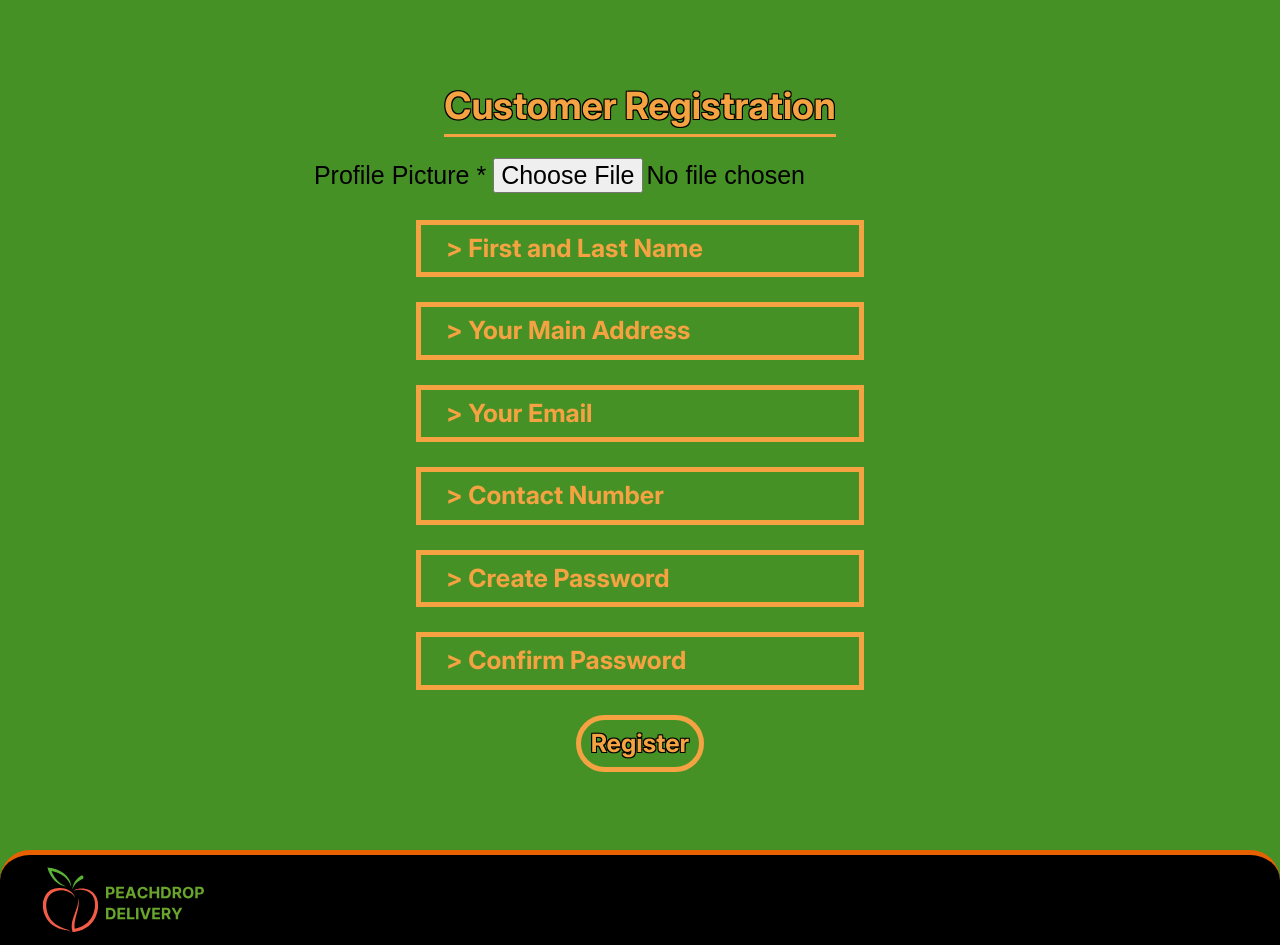
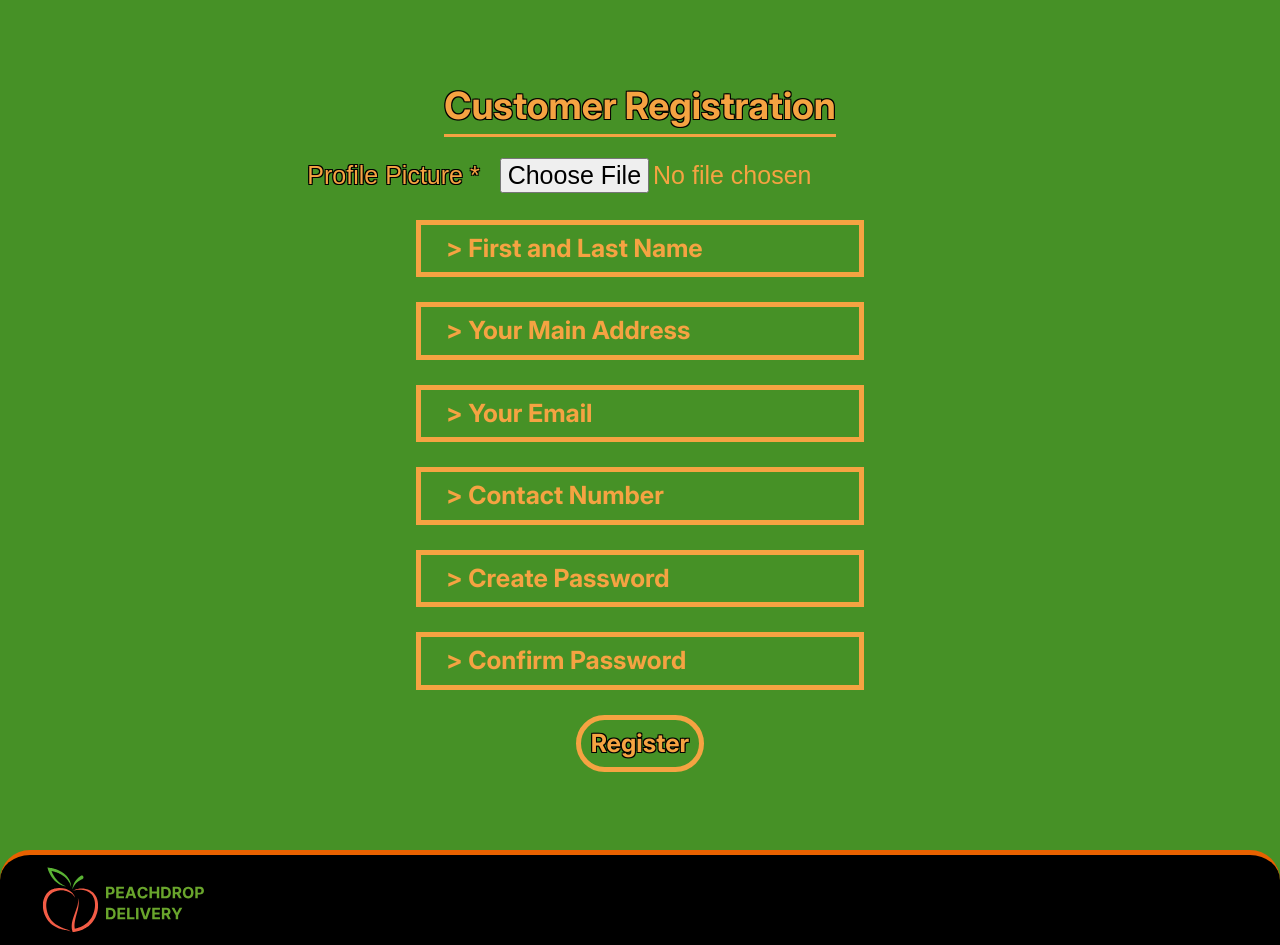
Before and after one commit to rebelCourier/peachdropdelivery, a Flask app: template app/templates/regcustomer.html in a window 1280 px wide. Shown: the part 70-1015 px from the top of the page. Run offline with Flask 3, Linux system fonts and the light colour scheme; the template is opened without the code that fills it, so the values that code supplies are empty.

Commit message:
fixed profile picture line styling

```diff
--- a/app/static/styles/regcustomerstyle.css
+++ b/app/static/styles/regcustomerstyle.css
@@ -110,8 +110,14 @@ form {
 
 .profile-pic {
     display: flex;
-    flex-direction: column;
+    flex-direction: row;
     color: var(--osage-orange);
+    gap: 20px;
+    text-shadow:
+    -1px -1px 0 black,
+     1px -1px 0 black,
+    -1px  1px 0 black,
+     1px  1px 0 black;
 }
 
 .form-fields {
--- a/app/templates/regcustomer.html
+++ b/app/templates/regcustomer.html
@@ -30,7 +30,7 @@
     <section class="regcustomerform">
         <h1 class="form-title">Customer Registration</h1>
         <form method="POST" action="{{ url_for('main.submit_customer_registration') }}" enctype="multipart/form-data" onsubmit="return checkPasswordsMatch()">
-            <section class="profile-picture">
+            <section class="profile-pic">
                 <label for="profile_picture">Profile Picture <span class="required-star">*</span></label>
                 <input type="file" id="profile_picture" name="profile_pic" accept="image/*" required>
             </section>
```
